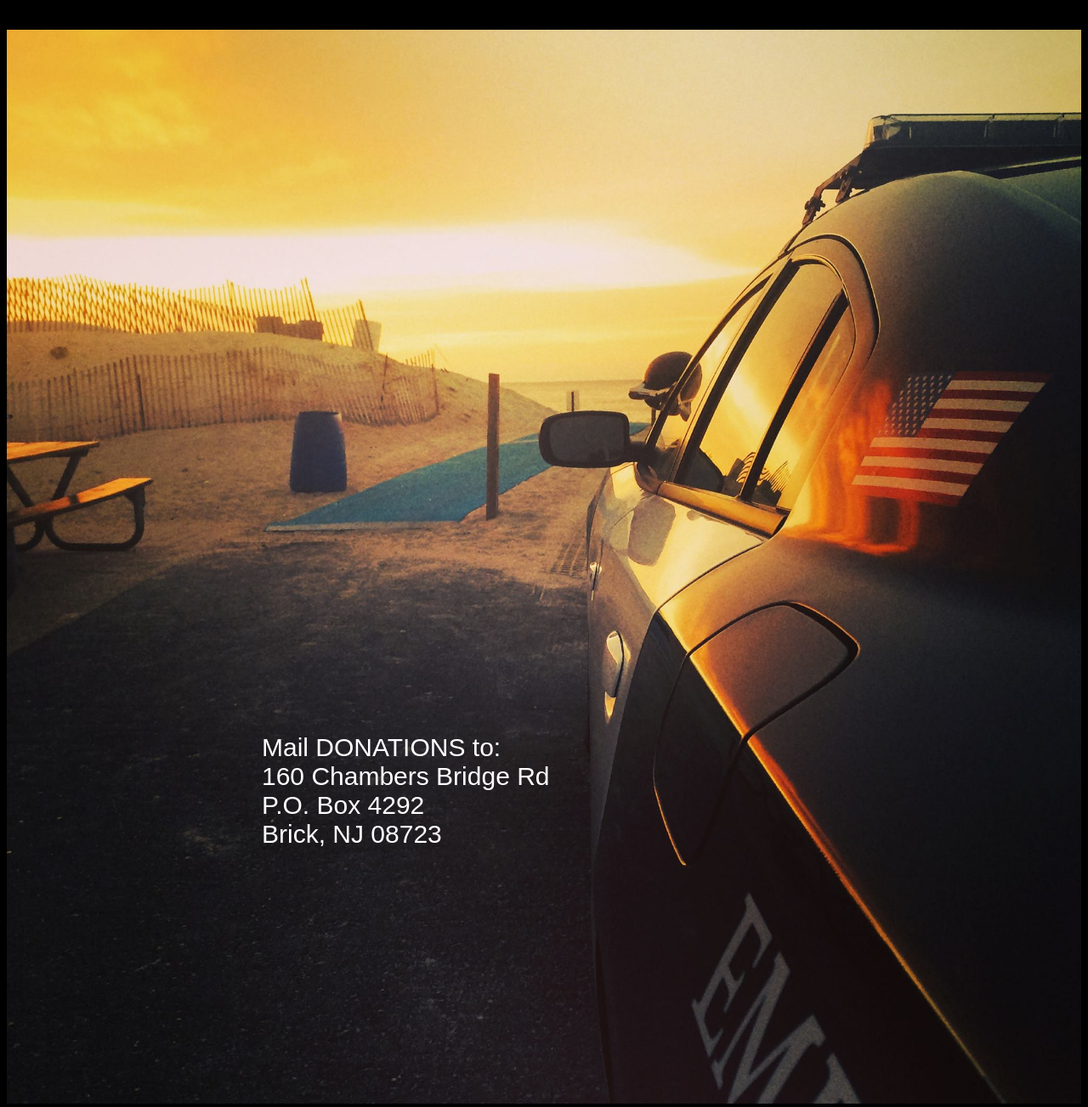
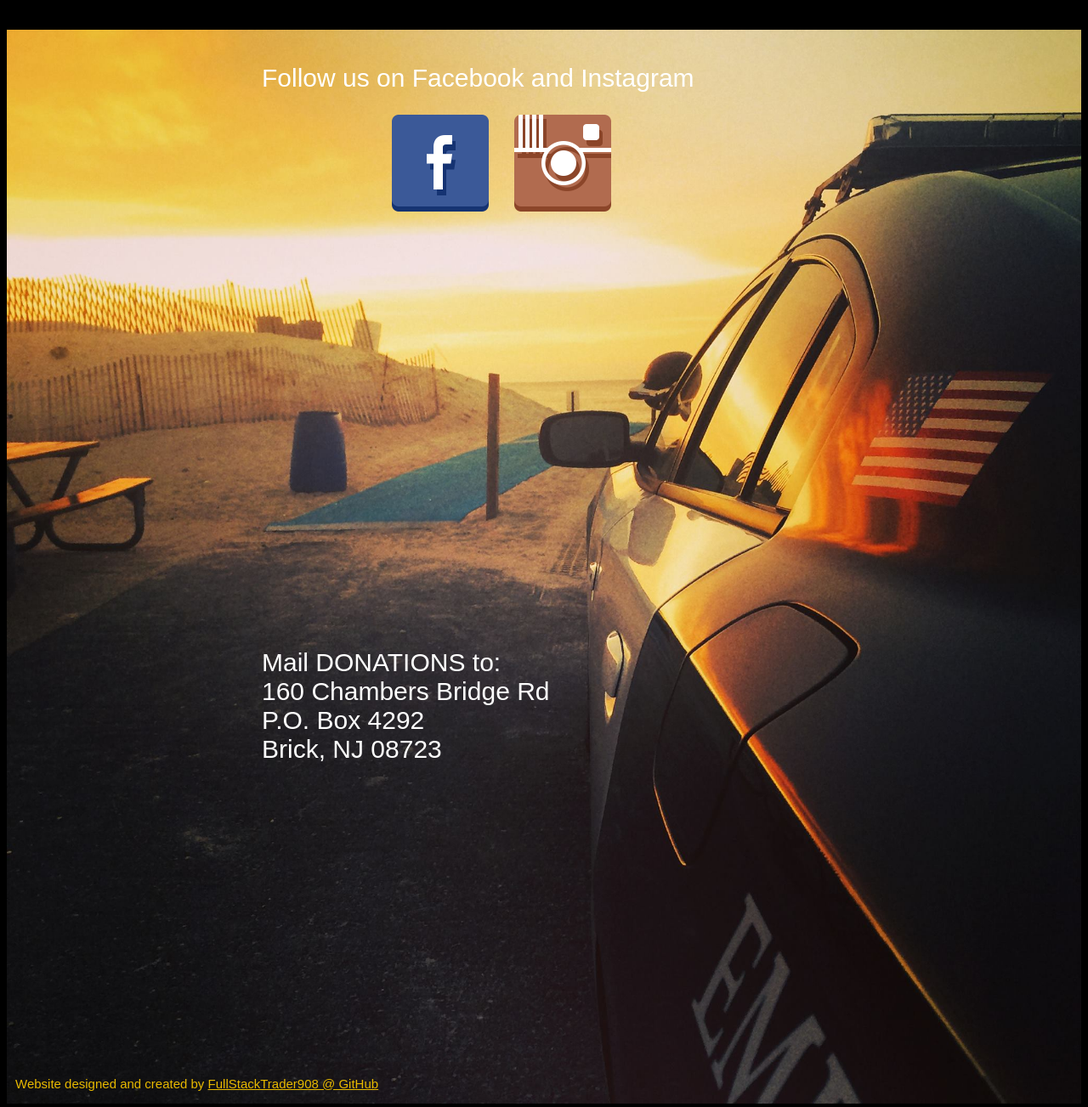
Before and after one commit to FullStackTrader908/PBA_Local_230, a plain HTML site: page index.html in a window 1280 px wide. Shown: the part 580-1883 px from the top of the page at 85% size. Drawn offline with Linux system fonts and the light colour scheme; a web font is replaced by a local one.

Commit message:
added social media and edited links page

```diff
--- a/CSS_files/Links.css
+++ b/CSS_files/Links.css
@@ -31,3 +31,14 @@ header p {
 
     color: white;
 }
+
+.social_media {
+    display: flex;
+    flex-direction: row;
+    margin-top: 80px;
+}
+
+.ig_logo {
+    margin-left: 30px;
+    padding-left: 0;
+}
--- a/CSS_files/general.css
+++ b/CSS_files/general.css
@@ -26,9 +26,46 @@ body {
     position: absolute;
     width: 400px;
 
-    bottom: 300px;
+    bottom: 400px;
     left: 300px;
 
     color: white;
     font-size: 30px;
 }
+
+.social_media {
+    display: flex;
+    flex-direction: row;
+    position: absolute;
+    flex-shrink: 0;
+
+    top: 100px;
+    left: 453px;
+}
+
+.ig_logo {
+    margin-left: 30px;
+    padding-left: 0;
+}
+
+.follow-us {
+    position: absolute;
+    width: 600px;
+
+    top: 10px;
+    left: 300px;
+
+    color: white;
+    font-size: 30px;
+}
+
+.signature {
+    position: absolute;
+    width: 600px;
+
+    bottom: 0;
+    left: 10px;
+
+    color: rgb(232, 185, 0);
+    font-size: 15px;
+}
--- a/index.html
+++ b/index.html
@@ -95,6 +95,33 @@
             <p style="margin : 0; padding-top:0;">P.O. Box 4292</p>
             <p style="margin : 0; padding-top:0;">Brick, NJ 08723</p>
         </div>
+
+        <div class="follow-us">
+            <p>Follow us on Facebook and Instagram</p>
+        </div>
+
+        <div class="signature">
+            <p>Website designed and created by
+                <a href="https://github.com/FullStackTrader908"
+                    style="color: rgb(232, 185, 0)";>
+                    FullStackTrader908 @ GitHub
+                </a>
+            </p>
+        </div>
+
+        <div class="social_media">
+            <div class="fb_logo">
+                <a href="https://www.facebook.com/brickpolicepio">
+                    <img src="PBA_photos/facebook_logo.png">
+                </a>
+            </div>
+
+            <div class="ig_logo">
+                <a href="https://instagram.com/bricktownshippolice?igshid=YmMyMTA2M2Y=">
+                    <img src="PBA_photos/instagram_logo.png">
+                </a>
+            </div>
+        </div>
     </div>
 </body>
 
```
Also changed, not shown: Links.html (+18 -4 lines), PBA_photos/instagram_logo.png (added), 2 other files.
